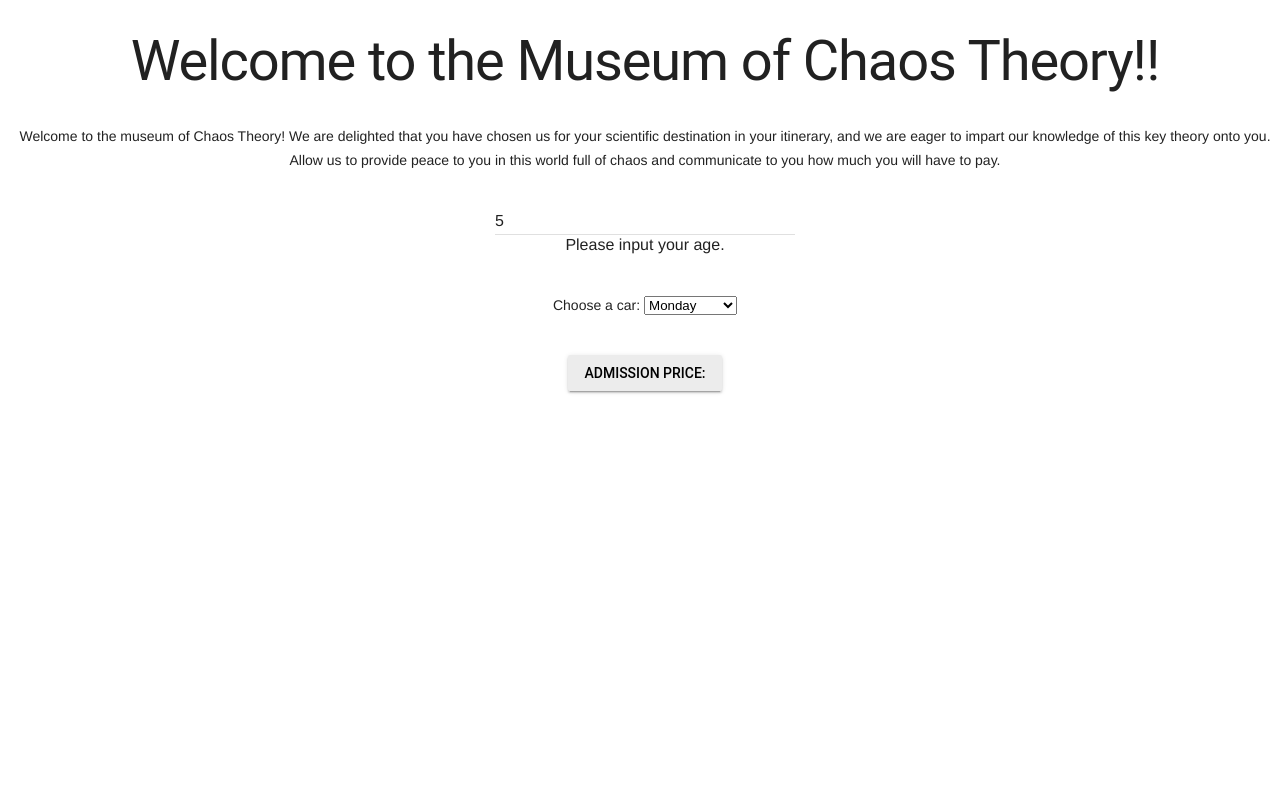
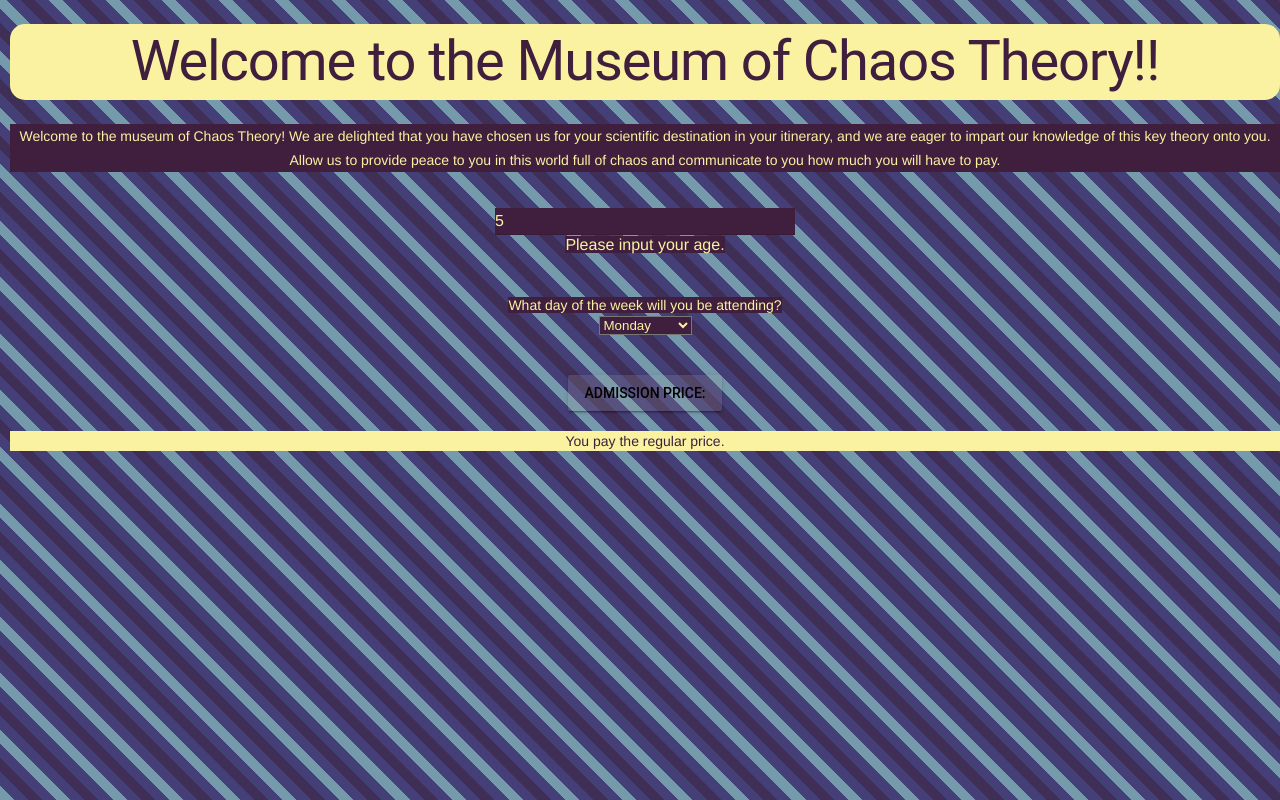
Before and after one commit to ICS2O-Programming-Kaitlin-G/Unit4-03-HTML-Museum, a plain HTML site: page index.html in a window 1280 px wide. Both pictures are taken after typing "5" into the empty fields and a click on the button "ADMISSION PRICE:". Drawn offline with nearby package versions, Linux system fonts and the light colour scheme.

Commit message:
WOW CSS AND JAVASCRIPT HAVE BEEN COMPLETED!!!!
thank you to The Friend for teaching me how to do the CSS gradient background thing it's so fun :D

```diff
--- a/css/style.css
+++ b/css/style.css
@@ -0,0 +1,56 @@
+/* Created by: Katie
+* Created on: May 2022
+* This CSS file defines the style for index.html
+* ICS2O-Unit4-03-HTML-Movie
+*/
+
+body {
+  background: repeating-linear-gradient(
+    45deg,
+    #759AAB,
+    #759AAB 10px,
+    #453F78 10px,
+    #453F78 20px,
+    #3F2E56 20px,
+    #3F2E56 30px,
+    #453F78 30px,
+    #453F78 40px
+  );
+}
+
+h1 {
+  color: rgb(64, 31, 62);
+  background-color: rgb(250, 242, 161);
+  border-radius: 15px;
+}
+
+p {
+  background-color: rgb(64, 31, 62);
+  color: rgb(250, 242, 161);
+  padding: 5px;
+}
+
+#day-color {
+  background-color: rgb(64, 31, 62);
+  color: rgb(250, 242, 161);
+}
+
+#day {
+  background-color: rgb(64, 31, 62);
+  color: rgb(250, 242, 161);
+}
+
+.user-age {
+  color: rgb(250, 242, 161);
+  background-color: rgb(64, 31, 62);
+}
+
+#user-age {
+  color: rgb(250, 242, 161);
+  background-color: rgb(64, 31, 62);
+}
+
+#museum-price {
+  background-color: rgb(250, 242, 161);
+  color: rgb(64, 31, 62);
+}
--- a/index.html
+++ b/index.html
@@ -47,7 +47,8 @@
           <br>
           <br>
 
-          <label for="day">Choose a car:</label>
+          <label id="day-color" for="day">What day of the week will you be attending?</label>
+          <br>
           <select name="day" id="day">
             <option value="mon">Monday</option>
             <option value="tues">Tuesday</option>
--- a/js/script.js
+++ b/js/script.js
@@ -0,0 +1,20 @@
+// Created by: Katie
+// Created on: May 2022
+// This file contains the JS functions for index.html
+
+//this function will check what price the user will have to pay to go to the museum of chaos theory.
+function museumPriceClicked() {
+  //input, declaring and initializing the variables.
+  let userAge = document.getElementById('user-age').value;
+  let userDayOfWeek = document.getElementById('day').value;
+  //calculation, checking if the user age and day of week allows the user to qualify for any special discounts.
+  if (userAge < 5 || userAge > 95) {
+    document.getElementById('museum-price').innerHTML = 'Admission is free!';
+  }
+  else if (userAge >= 12 && userAge <= 21 || userDayOfWeek == 'tues' || userDayOfWeek == 'thurs') {
+    document.getElementById('museum-price').innerHTML = 'You receive the student discount!';
+  }
+  else {
+    document.getElementById('museum-price').innerHTML = 'You pay the regular price.';
+  }
+}
```
Also changed, not shown: fav/android-chrome-192x192.png (added), fav/android-chrome-512x512.png (added), fav/apple-touch-icon.png (added), fav/favicon-16x16.png (added), fav/favicon-32x32.png (added), fav/favicon.ico (added), fav/site.webmanifest (added).
